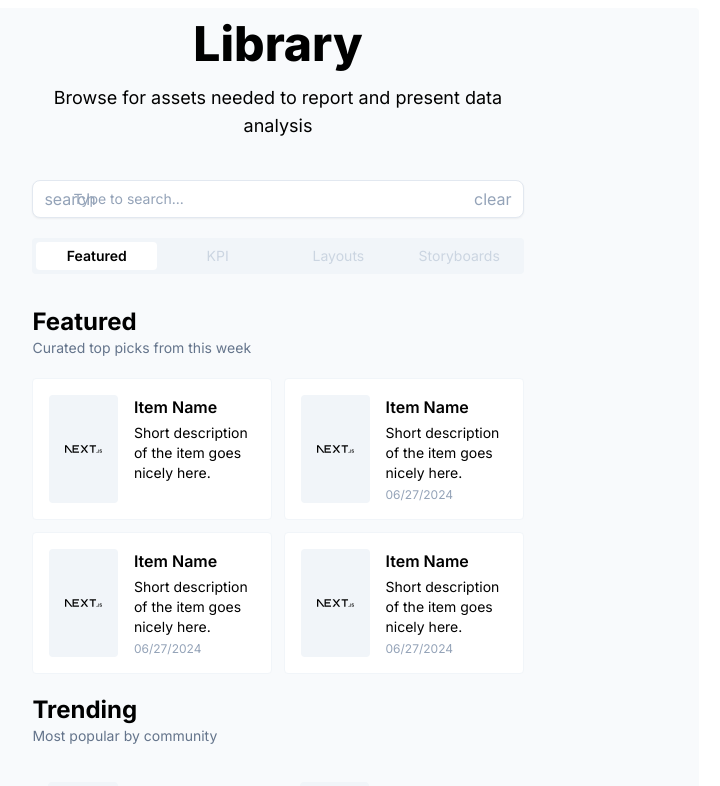
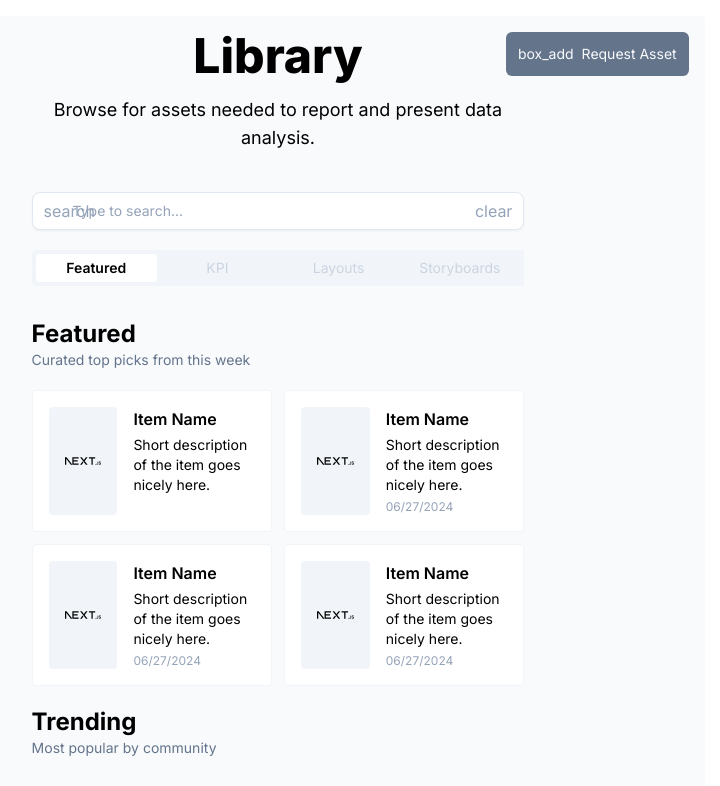
Before and after one commit to nickjiunchetti/data-visualization-library, a Next.js app: page / in a window 1280 px wide. Shown: the top 786 px of the page, without its empty margins (362-1082 px from the left). Built offline with nearby package versions, Linux system fonts and the light colour scheme.

Commit message:
minor improvements on display and code

```diff
--- a/src/app/page.tsx
+++ b/src/app/page.tsx
@@ -4,39 +4,45 @@ import TabBar from '../components/Tab'
 import SectionTitle from '../components/Section'
 import { useState } from 'react'
 
-const item = {
+const itemMock = {
   name: 'Item Name',
   description: 'Short description of the item goes nicely here.',
   date: '06/27/2024' as string | undefined,
 }
 
-const itensData = [{ ...item, date: undefined }, item, item, item]
+const itensDataMock = [
+  { ...itemMock, date: undefined },
+  itemMock,
+  itemMock,
+  itemMock,
+]
 
-export type itemType = typeof item
-export type itensDataType = typeof itensData
+export type itemType = typeof itemMock
+export type itensDataType = typeof itensDataMock
 
 export default function Home() {
-  const [filteredItens, setFilteredItens] = useState(itensData)
+  const [filteredItens, setFilteredItens] = useState(itensDataMock)
 
   return (
-    <main className='h-full p-2 flex flex-col items-center'>
-      <div className='min-h-full bg-gray-50 rounded flex flex-col items-center p-3 w-2/3'>
+    <main className='min-h-full flex flex-col items-center relative'>
+      <div className='m-4 p-4 bg-gray-50 rounded flex flex-col items-center md:w-2/3 relative'>
         <div className='md:w-3/5'>
           <h1 className='font-extrabold text-3xl md:text-5xl mb-4 text-center'>
             Library
           </h1>
           <h2 className='text-xs md:text-lg mb-10 text-center'>
-            Browse for assets needed to report and present data analysis
+            Browse for assets needed to report and present data analysis.
           </h2>
           <SearchBar
-            itensData={itensData}
+            itensData={itensDataMock}
             filteredItens={filteredItens}
             setFilteredItens={setFilteredItens}
           />
           <TabBar />
           {filteredItens.length === 0 ? (
             <div className='text-sm text-gray-500 mb-5'>
-              Not seeing any items? Try updating search and filter parameters.
+              Not seeing what you wish to see? Try updating search and filter
+              parameters or requesting a new asset.
             </div>
           ) : (
             <>
@@ -52,7 +58,11 @@ export default function Home() {
               />
             </>
           )}
-          <button className='flex w-full p-2 items-center gap-2 justify-center  text-white-700 bg-gray-500 text-gray-200 rounded'>
+          <button
+            className='flex w-full md:w-auto p-3 items-center gap-2
+          justify-center text-sm bg-gray-500 text-gray-50 rounded-md
+          sm:justify-end sm:absolute sm:top-0 sm:right-0 sm:mt-4 sm:mr-4'
+          >
             <span className='material-symbols-outlined'>box_add</span>
             Request Asset
           </button>
--- a/src/components/Modal/index.tsx
+++ b/src/components/Modal/index.tsx
@@ -17,7 +17,7 @@ export default function BaseModal({ show, setShow, children }: ModalType) {
         }}
       >
         <div
-          className='w-screen md:w-2/5  bg-white p-4 rounded shadow-lg relative cursor-default'
+          className='w-screen md:w-2/5  bg-white p-8 pb-4 rounded shadow-lg relative cursor-default'
           onClick={(e) => e.stopPropagation()}
         >
           {children}
```
